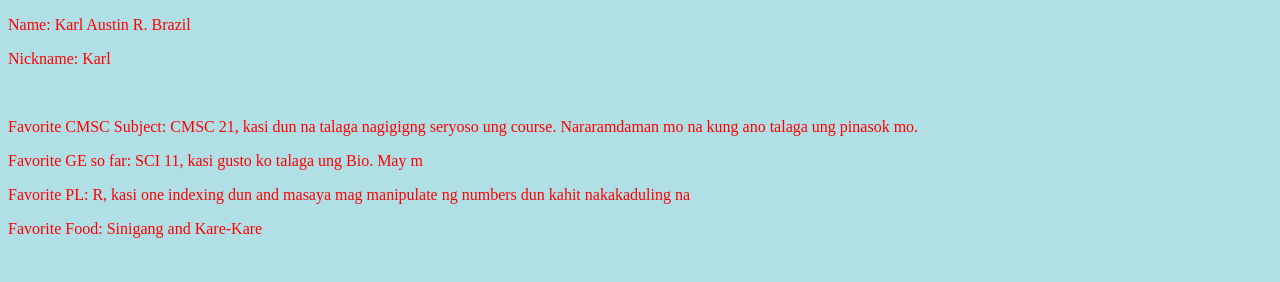
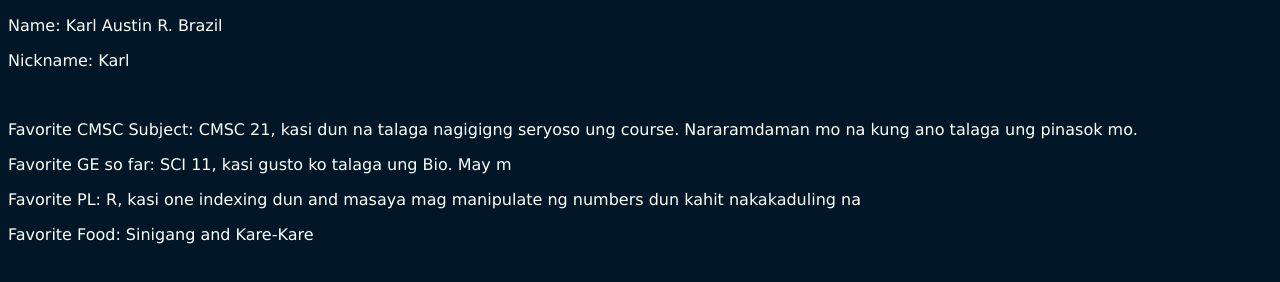
Before and after one commit to karlbrazil/karlbrazil.github.io, a plain HTML site: page index.html in a window 1280 px wide. Drawn offline with Linux system fonts and the light colour scheme.

Commit message:
modified style.css by changing colors

```diff
--- a/style.css
+++ b/style.css
@@ -1,9 +1,8 @@
 body {
-  background-color: powderblue;
+  background-color: #011627;
 }
-h1 {
-  color: blue;
+
+p {
+  color: #FDFFFC;
+  font-family: verdana;
 }
-p {
-  color: red;
-}
```
